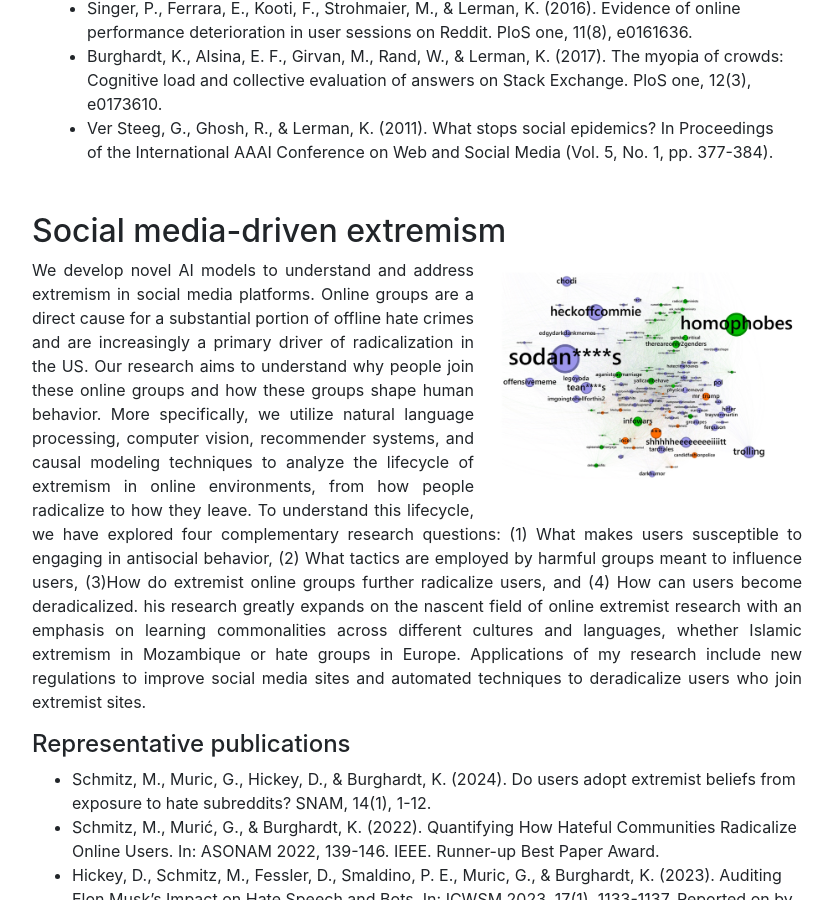
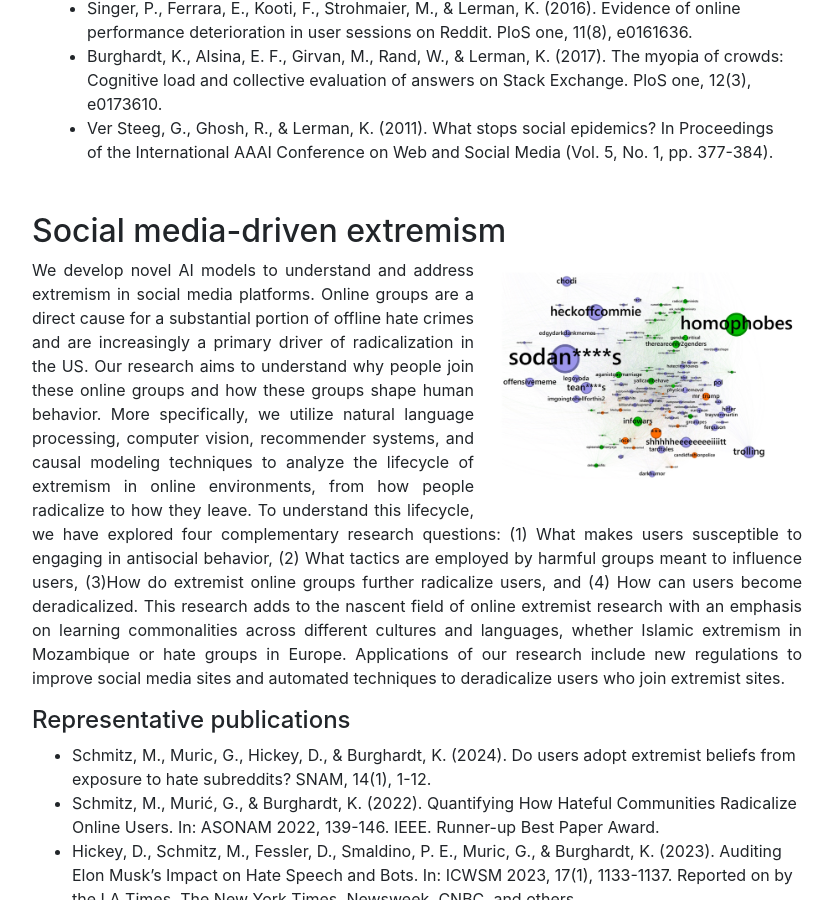
Before and after one commit to lermanlab/lermanlab.github.io, a Jekyll site: the page built from _pages/projects.html, in a window 1280 px wide and 900 px high, scrolled down 3798 px. Shown: the whole window, without its empty margins (223-1056 px from the left). Built offline with Jekyll 4.4.1, drawn with Linux system fonts in a browser that asks for light colours.

Commit message:
Update projects.html

```diff
--- a/_pages/projects.html
+++ b/_pages/projects.html
@@ -131,13 +131,13 @@ permalink: /projects/
     <div class="row">
         <div class="col-md-12">
             <div class="image-wrap">
-                <img src="/assets/images/reddit-network.jpg" alt="Project Image 2" class="img-fluid">
+                <img src="/assets/images/reddit-network.jpg" alt="Project Image 6" class="img-fluid">
             </div>
             <p>
                 We develop novel AI models to understand and address extremism in social media platforms. Online groups are a direct cause for a substantial portion of offline hate crimes and are increasingly a primary driver of radicalization in the US. Our research aims to understand why people join these online groups and how these groups shape human behavior.
                 More specifically, we utilize natural language processing, computer vision, recommender systems, and causal modeling techniques to analyze the lifecycle of extremism in online environments, from how people radicalize to how they leave. To understand this lifecycle, we have explored four complementary research questions:
 (1) What makes users susceptible to engaging in antisocial behavior, (2) What tactics are employed by harmful groups meant to influence users, (3)How do extremist online groups further radicalize users, and
-(4) How can users become deradicalized. his research greatly expands on the nascent field of online extremist research with an emphasis on learning commonalities across different cultures and languages, whether Islamic extremism in Mozambique or hate groups in Europe. Applications of my research include new regulations to improve social media sites and automated techniques to deradicalize users who join extremist sites.
+(4) How can users become deradicalized. This research adds to the nascent field of online extremist research with an emphasis on learning commonalities across different cultures and languages, whether Islamic extremism in Mozambique or hate groups in Europe. Applications of our research include new regulations to improve social media sites and automated techniques to deradicalize users who join extremist sites.
             </p>
         </div>
     </div>
```
